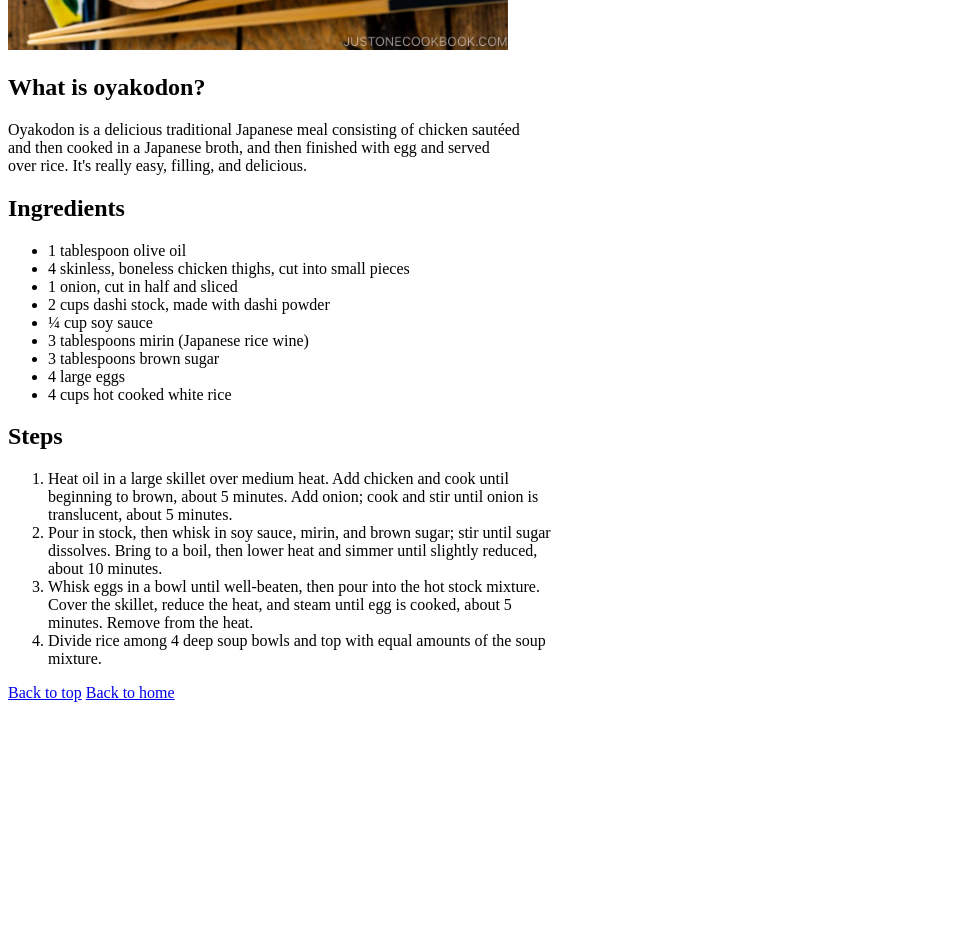
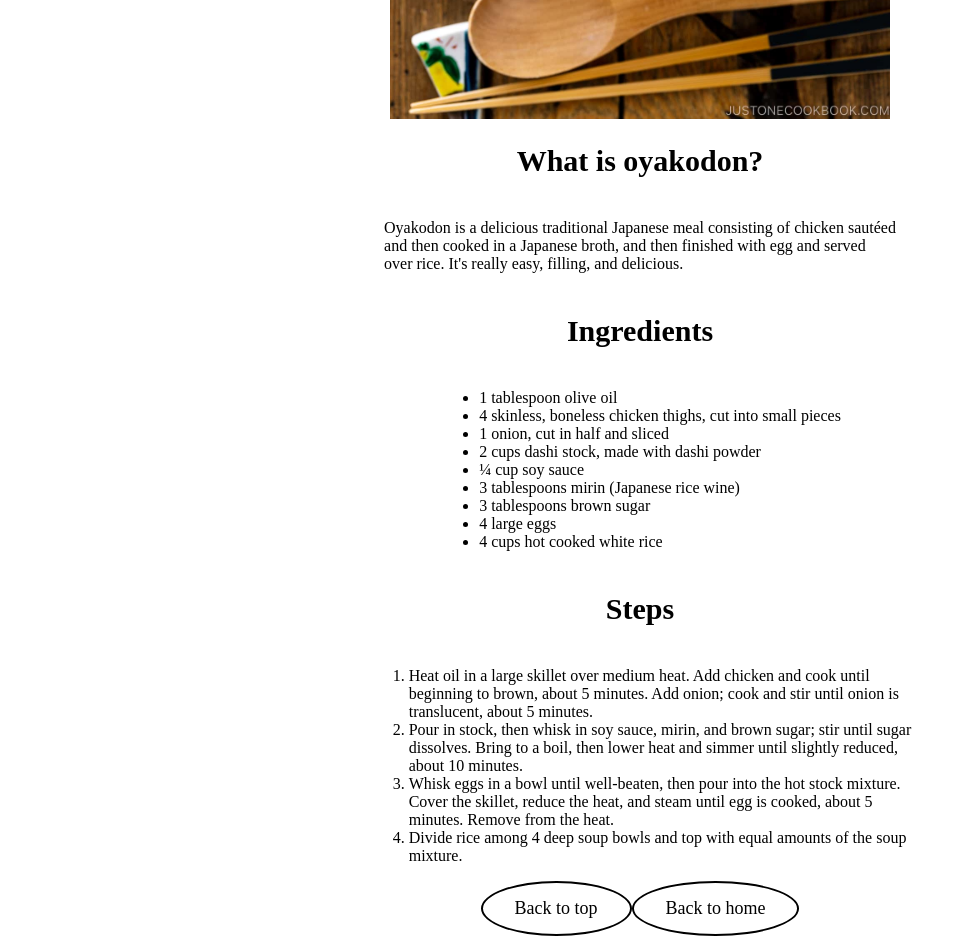
Before and after one commit to averyhor/odin-recipes, a plain HTML site: page recipes/oyakodon.html in a window 1280 px wide. Shown: the part 780-1724 px from the top of the page, without its empty margins (0-964 px from the left). Before the commit the page ends 1490 px from the top, so only its background shows below. Drawn offline with Linux system fonts and the light colour scheme.

Commit message:
applied css to the page

```diff
--- a/recipes/oyakodon.html
+++ b/recipes/oyakodon.html
@@ -3,22 +3,29 @@
     <head>
         <meta charset="UTF-8">
         <title>Oyakodon</title>
+        <link rel="stylesheet" href="styles.css" />
     </head>
 
     <body>
-        <h1>Oyakodon</h1>
+        <h1 class="main-header">Oyakodon</h1>
 
+        <div id="food-image">
             <img src="../photos/oyakodon.jpg" alt="Oyakodon" width="500">
+        </div>
 
-        <h2>What is oyakodon?</h2>
+        <h2 class="sub-header">What is oyakodon?</h2>
+        <div class="container">
             <p>
                 Oyakodon is a delicious traditional Japanese meal consisting of chicken sautéed
                 <br>and then cooked in a Japanese broth, and then finished with egg and served
                 <br>over rice. It's really easy, filling, and delicious.
             </p>
+        </div>
 
-        <h2>Ingredients</h2>
-        <ul>
+        <h2 class="sub-header">Ingredients</h2>
+
+        <div class="container">
+            <ul class="list">
                 <li>1 tablespoon olive oil</li>
                 <li>4 skinless, boneless chicken thighs, cut into small pieces</li>
                 <li>1 onion, cut in half and sliced</li>
@@ -29,9 +36,12 @@
                 <li>4 large eggs</li>
                 <li>4 cups hot cooked white rice</li>
             </ul>
+        </div>
 
-        <h2>Steps</h2>
-        <ol>
+        <h2 class="sub-header">Steps</h2>
+
+        <div class="container">
+            <ol class="list">
                 <li>
                     Heat oil in a large skillet over medium heat. Add chicken and cook until
                     <br>beginning to brown, about 5 minutes. Add onion; cook and stir until onion is
@@ -52,9 +62,12 @@
                     <br>mixture.
                 </li>
             </ol>
+        </div>
 
-        <a href="./oyakodon.html">Back to top</a>
+        <div class="container">
+            <a href="./oyakodon.html" class="top button">Back to top</a>
 
-        <a href="../index.html">Back to home</a>
+            <a href="../index.html" class="home button">Back to home</a>
+        </div>
     </body>
 </html>
```
Lines whose indentation alone changed are shown as unchanged.
